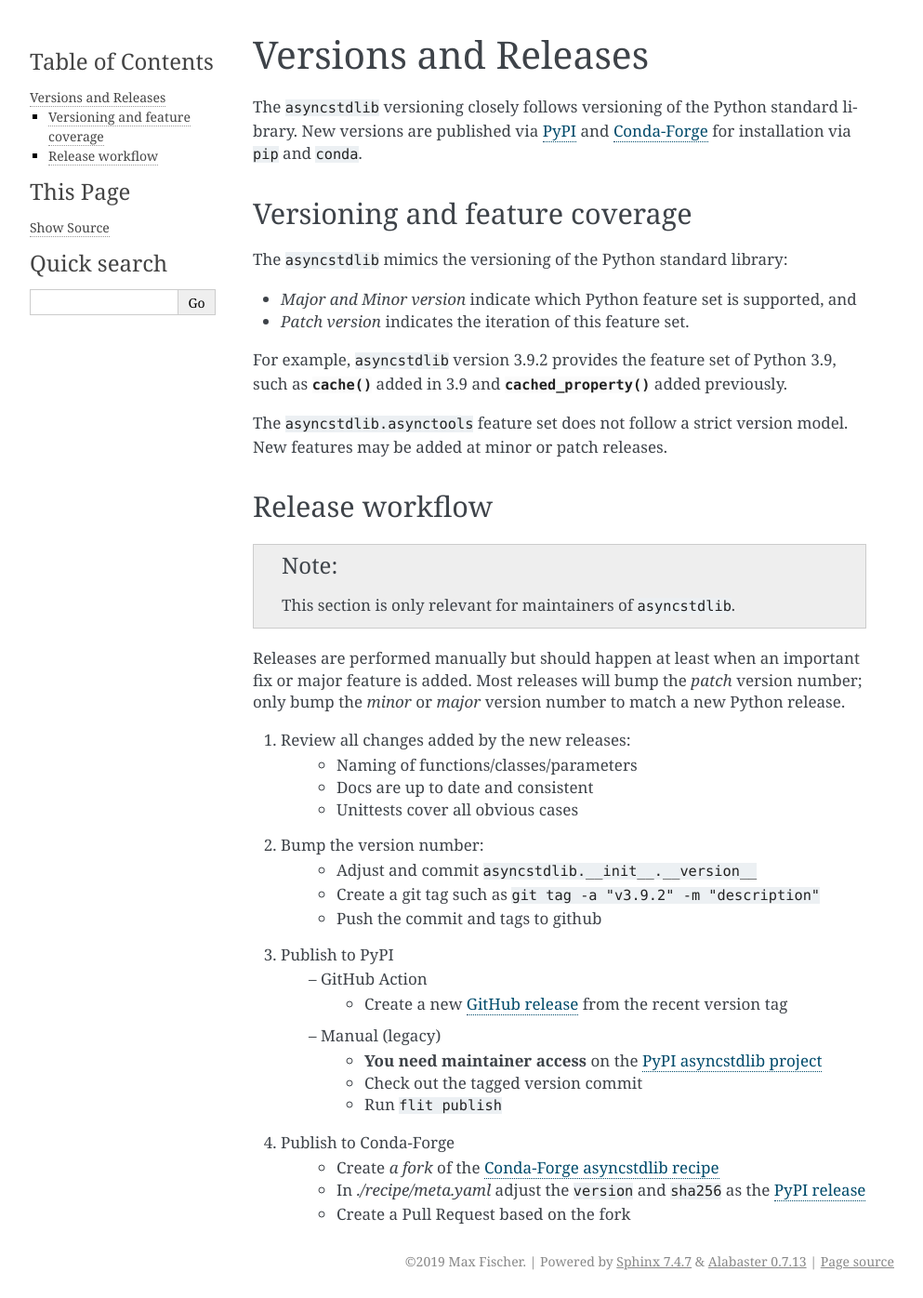
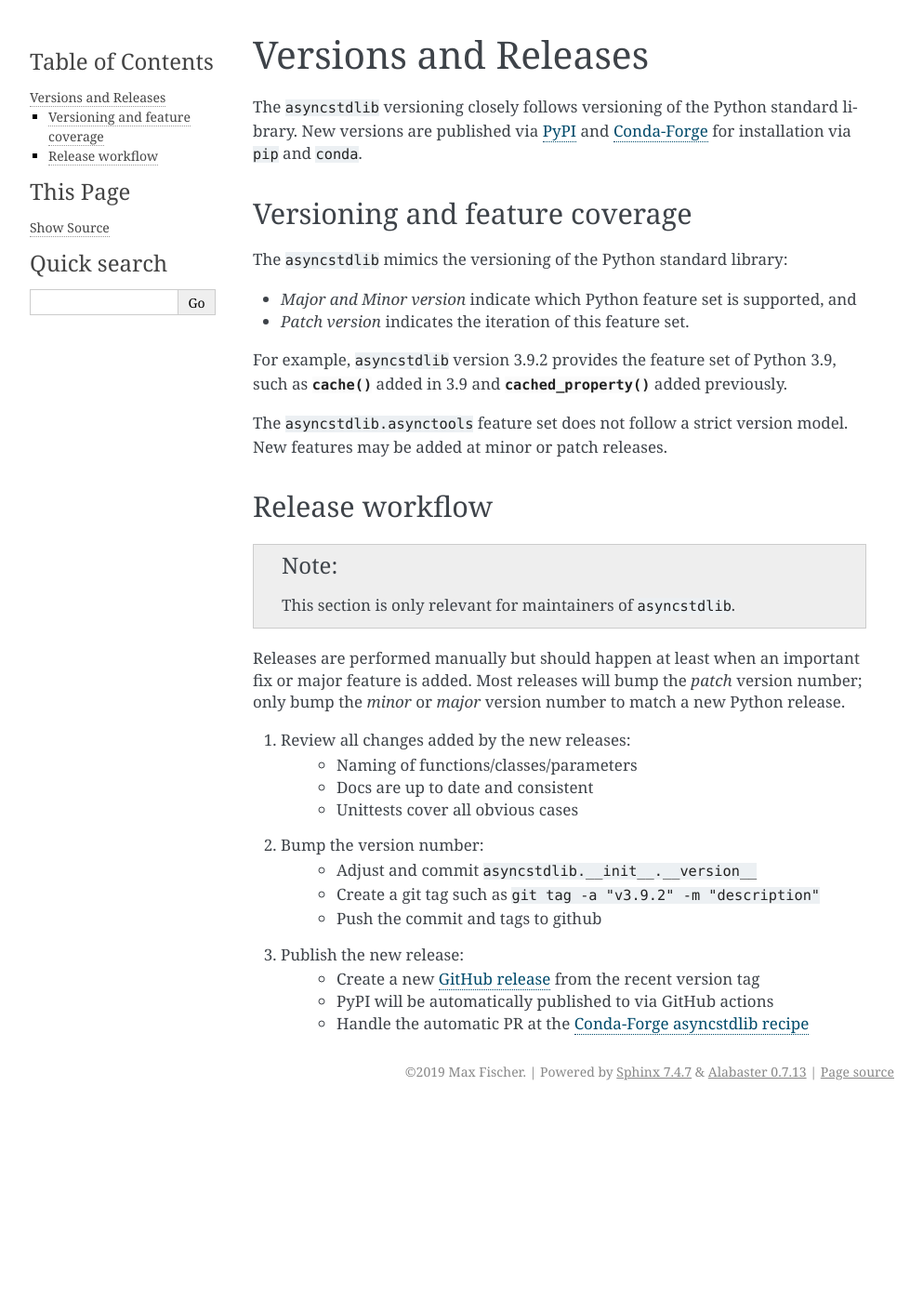
Before and after one commit to maxfischer2781/asyncstdlib, a Sphinx documentation site: the page built from docs/source/publishing.rst, in a window 1280 px wide and 1396 px high. Shown: the whole window at 93% size, without its empty margins (148-1141 px from the left). Built offline with Sphinx 7.4.7, drawn with Linux system fonts in a browser that asks for light colours; formulas are drawn with MathJax 3.

Commit message:
tighter documentation for publishing

```diff
--- a/docs/source/publishing.rst
+++ b/docs/source/publishing.rst
@@ -44,18 +44,10 @@ only bump the *minor* or *major* version number to match a new Python release.
     * Create a git tag such as ``git tag -a "v3.9.2" -m "description"``
     * Push the commit and tags to github
 
-3. Publish to PyPI
-    – GitHub Action
-        * Create a new `GitHub release`_ from the recent version tag
-    – Manual (legacy)
-        * **You need maintainer access** on the `PyPI asyncstdlib project`_
-        * Check out the tagged version commit
-        * Run ``flit publish``
-
-4. Publish to Conda-Forge
-    * Create *a fork* of the `Conda-Forge asyncstdlib recipe`_
-    * In `./recipe/meta.yaml` adjust the ``version`` and ``sha256`` as the `PyPI release`_
-    * Create a Pull Request based on the fork
+3. Publish the new release:
+    * Create a new `GitHub release`_ from the recent version tag
+    * PyPI will be automatically published to via GitHub actions
+    * Handle the automatic PR at the `Conda-Forge asyncstdlib recipe`_
 
 .. _PyPI: https://pypi.org
 .. _Conda-Forge: https://conda-forge.org
```
